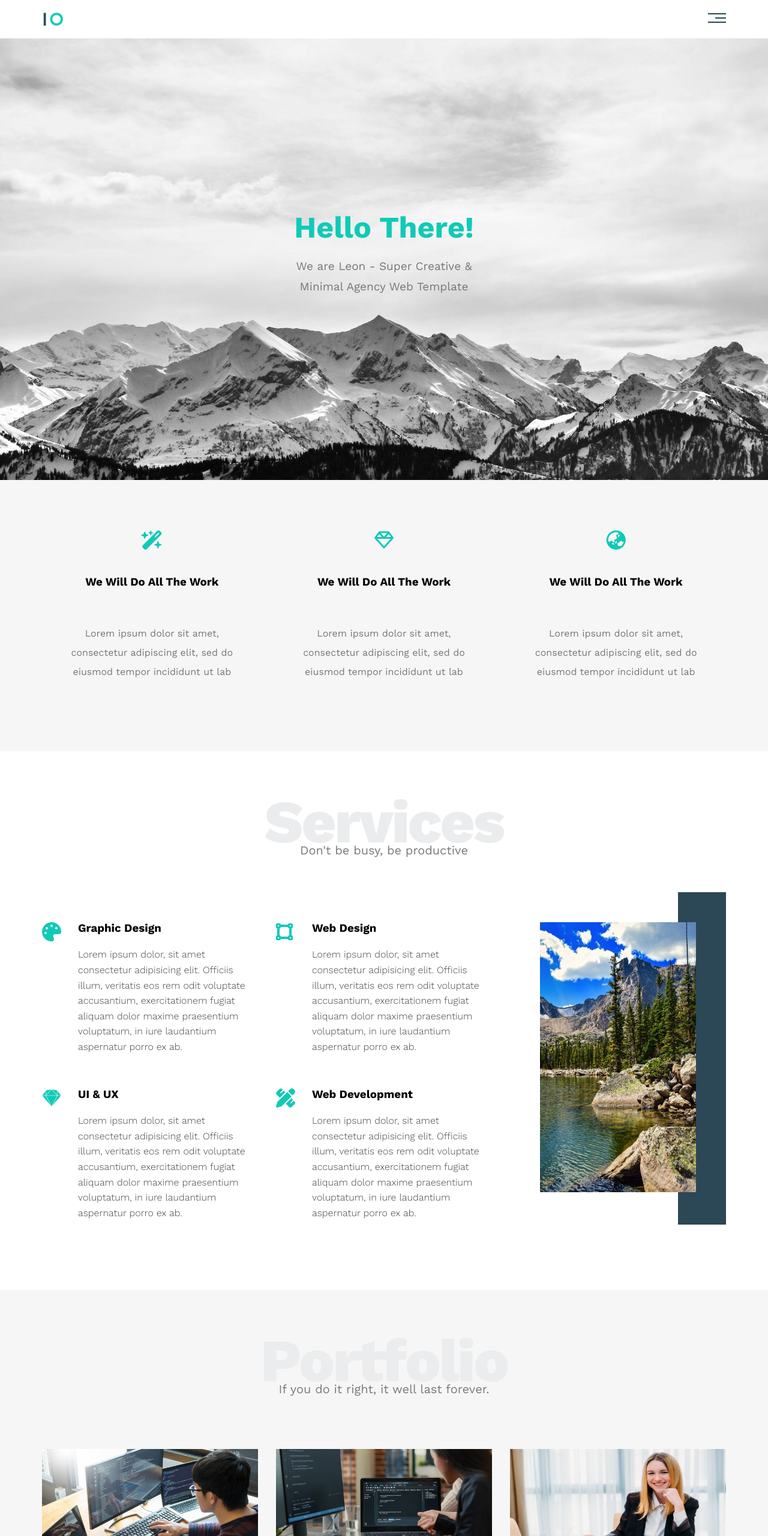
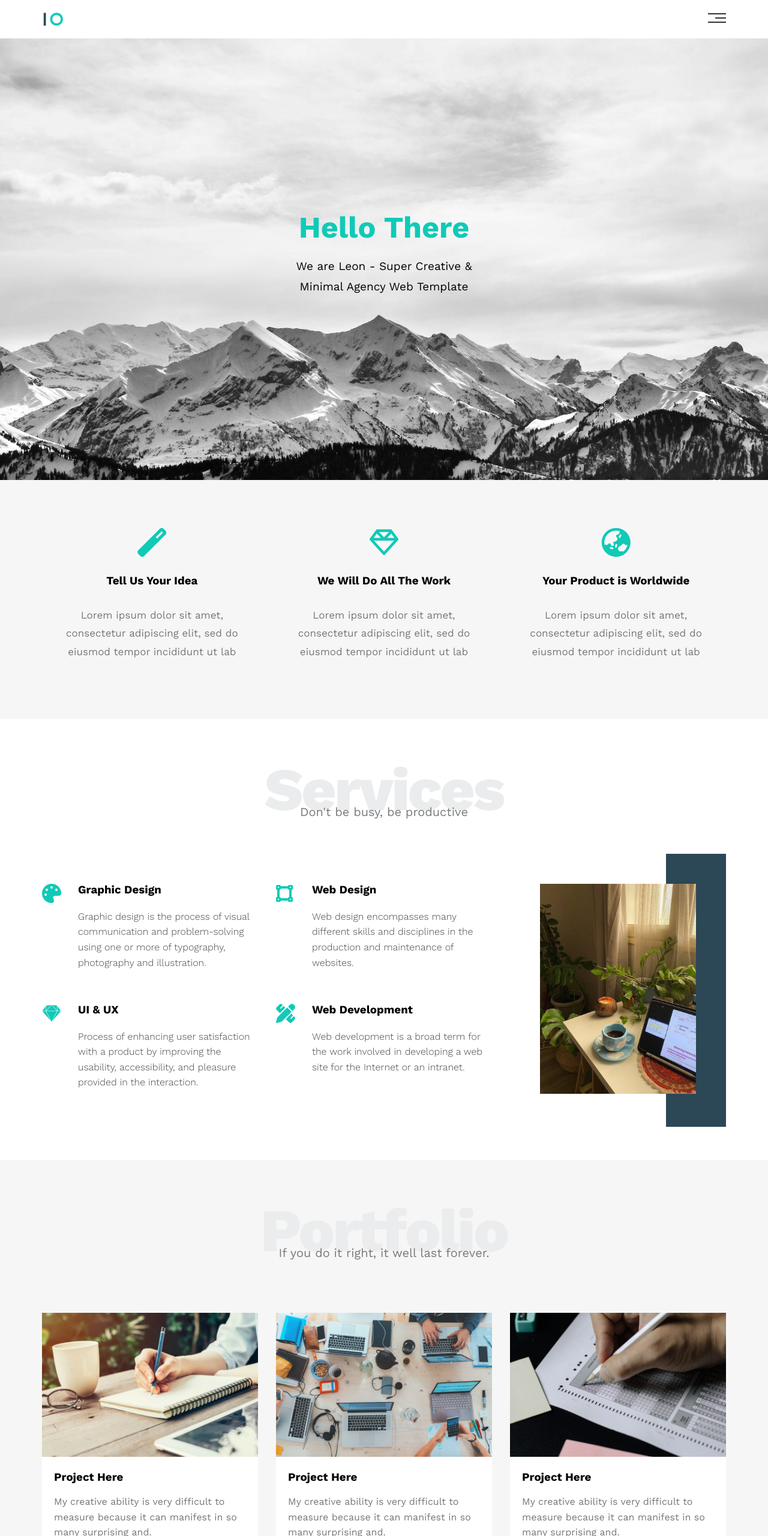
Before and after one commit to afrahalmahdi/front-website, a plain HTML site: page index.html in a window 1280 px wide. Shown: the top 2560 px of the page at 60% size. Drawn offline with nearby package versions, Linux system fonts and the light colour scheme.

Commit message:
Upload the design

```diff
--- a/css/leon.css
+++ b/css/leon.css
@@ -3,9 +3,11 @@
 :root {
     --main-color: #10cab7;
     --secondary-color: #2c4755;
+    --header-color: #333;
     --section-background: #f6f6f6;
     --section-padding: 60px;
     --section-margin: 100px;
+    --main-duration: 0.5s;
 }
 /* End Variables */
 
@@ -15,6 +17,10 @@
     -webkit-box-sizing: border-box;
     -moz-box-sizing: border-box;
     box-sizing: border-box;
+}
+
+html {
+    scroll-behavior: smooth;
 }
 
 body {
@@ -66,7 +72,7 @@ body {
 }
 
 .special-heading + p {
-    margin: -30px 0 0;
+    margin: -40px 0 0;
     font-size: 20px;
     text-align: center;
     color: #797979;
@@ -78,8 +84,7 @@ body {
     }
 
     .special-heading + p {
-        margin-top: -20px;
-        font-size: 12px;
+        margin-top: -30px;
     }
 }
 
@@ -98,7 +103,7 @@ p {
     display: flex;
     justify-content: space-between;
     align-items: center;
-    z-index: 1;
+    /* z-index: 1; */
 }
 
 .header .logo {
@@ -121,7 +126,7 @@ p {
 }
 
 .header .links .icon span {
-    background-color: #24484f;
+    background-color: var(--header-color);
     margin-bottom: 5px;
     height: 2px;
 }
@@ -132,11 +137,11 @@ p {
 
 .header .links .icon span:nth-child(2) {
     width: 60%;
-    transition: 0.3s;
-    -webkit-transition: 0.3s;
-    -moz-transition: 0.3s;
-    -ms-transition: 0.3s;
-    -o-transition: 0.3s;
+    transition: var(--main-duration);
+    -webkit-transition: var(--main-duration);
+    -moz-transition: var(--main-duration);
+    -ms-transition: var(--main-duration);
+    -o-transition: var(--main-duration);
 }
 
 .header .links .icon span:last-child {
@@ -153,6 +158,7 @@ p {
     min-width: 200px;
     top: calc(100% + 15px);
     display: none;
+    z-index: 1;
 }
 
 .header .links:hover ul {
@@ -173,12 +179,12 @@ p {
     display: block;
     padding: 15px;
     text-decoration: none;
-    color: #24484f;
-    transition: 0.3s;
-    -webkit-transition: 0.3s;
-    -moz-transition: 0.3s;
-    -ms-transition: 0.3s;
-    -o-transition: 0.3s;
+    color: var(--header-color);
+    transition: var(--main-duration);
+    -webkit-transition: var(--main-duration);
+    -moz-transition: var(--main-duration);
+    -ms-transition: var(--main-duration);
+    -o-transition: var(--main-duration);
 }
 
 .header .links ul li a:hover {
@@ -220,6 +226,7 @@ p {
 }
 
 .landing .intro-text p {
+    color: black;
     font-size: 19px;
     line-height: 1.8;
 }
@@ -244,21 +251,18 @@ p {
 }
 
 .features .feat i {
-    padding: 20px;
-    text-align: center;
+    color: var(--main-color);
 }
 
 .features .feat h3 {
-    padding: 20px;
-    text-align: center;
+    font-family: 800;
+    margin: 30px 0;
 }
 
 .features .feat p {
-    padding: 20px;
-    text-align: center;
-    justify-content: space-between;
+    line-height: 1.8;
+    font-size: 17px;
 }
-
 /* End Features */
 
 /* Start Services */
@@ -268,10 +272,10 @@ p {
 }
 
 .services .services-content {
-    margin-top: var(--section-margin);
     display: grid;
     grid-template-columns: repeat(auto-fill, minmax(300px, 1fr));
     gap: 30px;
+    margin-top: var(--section-margin);
 }
 
 .services .services-content .srv {
@@ -279,7 +283,7 @@ p {
     margin-bottom: 40px;
 }
 
-@media (mix-width: 767px) {
+@media (max-width: 767px) {
     .services .services-content .srv {
         flex-direction: column;
         text-align: center;
@@ -311,9 +315,9 @@ p {
 }
 
 .services .services-content .image::before {
-    content: '';
+    content: "";
     background-color: var(--secondary-color);
-    width: 80px;
+    width: 100px;
     height: calc(100% + 100px);
     top: -50px;
     position: absolute;
@@ -341,10 +345,10 @@ p {
 }
 
 .portfolio .portfolio-content {
-    margin-top: 80px;
     display: grid;
     grid-template-columns: repeat(auto-fill, minmax(300px, 1fr));
     gap: 30px;
+    margin-top: 80px;
 }
 
 .portfolio .portfolio-content .card {
@@ -352,9 +356,7 @@ p {
 }
 
 .portfolio .portfolio-content .card img {
-    width: 100%;
     max-width: 100%;
-    height: 50%;
 }
 
 .portfolio .portfolio-content .card .info {
@@ -386,7 +388,6 @@ p {
 
 @media (max-width: 991px) {
     .about .about-content {
-        margin-top: 70px;
         flex-direction: column;
         text-align: center;
     }
@@ -395,7 +396,7 @@ p {
 .about .about-content .image {
     position: relative;
     width: 250px;
-    height: 335px;
+    height: 375px;
 }
 
 @media (max-width: 991px) {
@@ -404,14 +405,8 @@ p {
     }
 }
 
-.about .about-content .image img {
-    height: 100%;
-    max-height: 100%;
-    max-width: 100%;
-}
-
 .about .about-content .image::before {
-    content: '';
+    content: "";
     position: absolute;
     background-color: #ebeced;
     width: 100px;
@@ -422,15 +417,15 @@ p {
 }
 
 .about .about-content .image::after {
-    content: '';
+    content: "";
     position: absolute;
-    width: 100px;
+    width: 120px;
     height: 300px;
-    border-left: 60px solid var(--main-color);
-    border-bottom: 60px solid var(--main-color);
+    border-left: 80px solid var(--main-color);
+    border-bottom: 80px solid var(--main-color);
     z-index: -1;
-    right: -130px;
     top: -40px;
+    right: -150px;
 }
 
 @media (max-width: 991px) {
@@ -438,6 +433,12 @@ p {
     .about .about-content .image::after {
         display: none;
     }
+}
+
+.about .about-content .image img {
+    height: 100%;
+    max-height: 100%;
+    max-width: 100%;
 }
 
 .about .about-content .text {
@@ -449,13 +450,12 @@ p {
     font-weight: bold;
     margin-bottom: 50px;
 }
+
 .about .about-content .text hr {
-    width: 40%;
+    width: 50%;
     display: inline-block;
     border-color: var(--main-color);
 }
-/* .about .about-content .text p:last-of-type {
-} */
 /* End About */
 
 /* Start Contact */
@@ -472,19 +472,32 @@ p {
 }
 
 .contact .info .label {
-    font-size: 40px;
+    font-size: 35px;
     font-weight: 800;
     letter-spacing: -2px;
     color: var(--secondary-color);
-    margin-bottom: 18px;
+    margin-bottom: 15px;
 }
 
 .contact .info .link {
     display: block;
-    font-size: 40px;
+    font-size: 35px;
     font-weight: 800;
     text-decoration: none;
     color: var(--main-color);
+}
+
+@media (max-width: 767px) {
+    .contact .info .label,
+    .contact .info .link {
+        font-size: 25px;
+    }
+}
+
+@media (max-width: 400px) {
+    .contact .info .link {
+        font-size: 20px;
+    }
 }
 
 .contact .info .social {
@@ -498,20 +511,6 @@ p {
     margin-left: 10px;
     color: var(--secondary-color);
 }
-
-@media (max-width: 767px) {
-    .contact .info .label,
-    .contact .info .link {
-        font-size: 25px;
-    }
-}
-
-@media (max-width: 400px) {
-    .contact .info .label,
-    .contact .info .link {
-        font-size: 20px;
-    }
-}
 /* End Contact */
 
 /* Start Footer */
@@ -524,7 +523,7 @@ p {
 }
 
 .footer span {
-    font-weight: 700;
+    font-weight: bold;
     color: var(--main-color);
 }
 
--- a/index.html
+++ b/index.html
@@ -3,6 +3,7 @@
 
 <head>
     <meta charset="UTF-8">
+    <meta http-equiv="X-UA-Compatible" content="IE=edge">
     <meta name="viewport" content="width=device-width, initial-scale=1.0">
     <title>Leon | Template One</title>
     <!-- Main Template CSS File -->
@@ -12,7 +13,7 @@
     <!-- Font Awesome Library -->
     <link rel="stylesheet" href="css/all.min.css">
     <!-- Google Fonts -->
-    <link rel="preconnect" href="https://fonts.gstatic.com" crossorigin>
+    <link rel="preconnect" href="https://fonts.gstatic.com" />
     <link
         href="https://fonts.googleapis.com/css2?family=Poppins:wght@300&family=Work+Sans:wght@200;300;400;500;600;700;800&display=swap"
         rel="stylesheet">
@@ -22,7 +23,7 @@
     <!-- Start Header -->
     <div class="header">
         <div class="container">
-            <img class="logo" src="images/logo.png" alt="">
+            <img decoding="async" class="logo" src="images/logo.png" alt="">
             <div class="links">
                 <span class="icon">
                     <span></span>
@@ -43,43 +44,45 @@
     <!-- Start Landing Section -->
     <div class="landing">
         <div class="intro-text">
-            <h1>Hello There!</h1>
-            <p>We are Leon - Super Creative & Minimal
-                Agency Web Template</p>
+            <h1>Hello There</h1>
+            <p>We are Leon - Super Creative & Minimal Agency Web Template</p>
         </div>
     </div>
     <!-- End Landing Section -->
 
     <!-- Start Features -->
-    <div class="features">
+    <div class="features" id="features">
         <div class="container">
             <div class="feat">
-                <i class="fa-solid fa-wand-magic-sparkles fa-2xl" style="color: var(--main-color);"></i>
+                <i class="fas fa-magic fa-3x"></i>
+                <h3>Tell Us Your Idea</h3>
+                <p>Lorem ipsum dolor sit amet, consectetur
+                    adipiscing elit, sed do eiusmod tempor
+                    incididunt ut lab
+                </p>
+            </div>
+            <div class="feat">
+                <i class="far fa-gem fa-3x"></i>
                 <h3>We Will Do All The Work</h3>
                 <p>Lorem ipsum dolor sit amet, consectetur
                     adipiscing elit, sed do eiusmod tempor
-                    incididunt ut lab</p>
+                    incididunt ut lab
+                </p>
             </div>
             <div class="feat">
-                <i class="fa-regular fa-gem fa-2xl" style="color: var(--main-color);"></i>
-                <h3>We Will Do All The Work</h3>
+                <i class="fas fa-globe-asia fa-3x"></i>
+                <h3>Your Product is Worldwide</h3>
                 <p>Lorem ipsum dolor sit amet, consectetur
                     adipiscing elit, sed do eiusmod tempor
-                    incididunt ut lab</p>
-            </div>
-            <div class="feat">
-                <i class="fa-solid fa-earth-asia fa-2xl" style="color: var(--main-color);"></i>
-                <h3>We Will Do All The Work</h3>
-                <p>Lorem ipsum dolor sit amet, consectetur
-                    adipiscing elit, sed do eiusmod tempor
-                    incididunt ut lab</p>
+                    incididunt ut lab
+                </p>
             </div>
         </div>
     </div>
     <!-- End Features -->
 
     <!-- Start Services -->
-    <div class="services">
+    <div class="services" id="services">
         <div class="container">
             <h2 class="special-heading">Services</h2>
             <p>Don't be busy, be productive</p>
@@ -91,10 +94,8 @@
                         <div class="text">
                             <h3>Graphic Design</h3>
                             <p>
-                                Lorem ipsum dolor, sit amet consectetur adipisicing elit.
-                                Officiis illum, veritatis eos rem odit voluptate accusantium,
-                                exercitationem fugiat aliquam dolor maxime praesentium voluptatum,
-                                in iure laudantium aspernatur porro ex ab.
+                                Graphic design is the process of visual communication and problem-solving using one or more of
+                                typography, photography and illustration.
                             </p>
                         </div>
                     </div>
@@ -103,10 +104,8 @@
                         <div class="text">
                             <h3>UI & UX</h3>
                             <p>
-                                Lorem ipsum dolor, sit amet consectetur adipisicing elit.
-                                Officiis illum, veritatis eos rem odit voluptate accusantium,
-                                exercitationem fugiat aliquam dolor maxime praesentium voluptatum,
-                                in iure laudantium aspernatur porro ex ab.
+                                Process of enhancing user satisfaction with a product by improving the usability, accessibility, and
+                                pleasure provided in the interaction.
                             </p>
                         </div>
                     </div>
@@ -119,10 +118,8 @@
                         <div class="text">
                             <h3>Web Design</h3>
                             <p>
-                                Lorem ipsum dolor, sit amet consectetur adipisicing elit.
-                                Officiis illum, veritatis eos rem odit voluptate accusantium,
-                                exercitationem fugiat aliquam dolor maxime praesentium voluptatum,
-                                in iure laudantium aspernatur porro ex ab.
+                                Web design encompasses many different skills and disciplines in the production and maintenance of
+                                websites.
                             </p>
                         </div>
                     </div>
@@ -131,10 +128,8 @@
                         <div class="text">
                             <h3>Web Development</h3>
                             <p>
-                                Lorem ipsum dolor, sit amet consectetur adipisicing elit.
-                                Officiis illum, veritatis eos rem odit voluptate accusantium,
-                                exercitationem fugiat aliquam dolor maxime praesentium voluptatum,
-                                in iure laudantium aspernatur porro ex ab.
+                                Web development is a broad term for the work involved in developing a web site for the Internet or an
+                                intranet.
                             </p>
                         </div>
                     </div>
@@ -142,7 +137,7 @@
                 </div>
                 <div class="col">
                     <div class="image image-column">
-                        <img src="images/services-1.jpg" alt="" width="300px" height="450px">
+                        <img decoding="async" src="images/services.jpeg" alt="" height="350px">
                     </div>
                 </div>
             </div>
@@ -151,39 +146,30 @@
     <!-- End Services -->
 
     <!-- Start Portfolio -->
-    <div class="portfolio">
+    <div class="portfolio" id="portfolio">
         <div class="container">
             <h2 class="special-heading">Portfolio</h2>
             <p>If you do it right, it well last forever.</p>
             <div class="portfolio-content">
                 <div class="card">
-                    <img src="images/portfolio-1.jpeg" alt="">
+                    <img decoding="async" src="images/portfolio-1.jpg" alt="">
                     <div class="info">
                         <h3>Project Here</h3>
-                        <p>
-                            Lorem ipsum, dolor sit consectetur adipisicing elit.
-                            Rem illum odio alias numquam non repudiandae vel.
-                        </p>
+                        <p>My creative ability is very difficult to measure because it can manifest in so many surprising and.</p>
                     </div>
                 </div>
                 <div class="card">
-                    <img src="images/portfolio-2.jpeg" alt="">
+                    <img decoding="async" src="images/portfolio-2.jpg" alt="">
                     <div class="info">
                         <h3>Project Here</h3>
-                        <p>
-                            Lorem ipsum, dolor sit consectetur adipisicing elit.
-                            Rem illum odio alias numquam non repudiandae vel.
-                        </p>
+                        <p>My creative ability is very difficult to measure because it can manifest in so many surprising and.</p>
                     </div>
                 </div>
                 <div class="card">
-                    <img src="images/portfolio-3.jpeg" alt="">
+                    <img decoding="async" src="images/portfolio-3.jpg" alt="">
                     <div class="info">
                         <h3>Project Here</h3>
-                        <p>
-                            Lorem ipsum, dolor sit consectetur adipisicing elit.
-                            Rem illum odio alias numquam non repudiandae vel.
-                        </p>
+                        <p>My creative ability is very difficult to measure because it can manifest in so many surprising and.</p>
                     </div>
                 </div>
             </div>
@@ -192,13 +178,13 @@
     <!-- End Portfolio -->
 
     <!-- Start About -->
-    <div class="about">
+    <div class="about" id="about">
         <div class="container">
             <h2 class="special-heading">About</h2>
             <p>Less is more work</p>
             <div class="about-content">
                 <div class="image">
-                    <img src="images/about.jpeg" alt="">
+                    <img decoding="async" src="images/about.jpeg" alt="">
                 </div>
                 <div class="text">
                     <p>
@@ -206,7 +192,7 @@
                         repellendus quidem aliquam at eum eius quisquam, et sed cum temporibus iure fugiat quo ab in
                         cupiditate necessitatibus.
                     </p>
-                    <hr>
+                    <hr />
                     <p>
                         Lorem ipsum dolor sit amet consectetur adipisicing elit. Laudantium minus aperiam ipsa,
                         repellendus quidem aliquam at eum eius quisquam, et sed cum temporibus iure fugiat quo ab in
@@ -219,7 +205,7 @@
     <!-- End About -->
 
     <!-- Start Contact -->
-    <div class="contact">
+    <div class="contact" id="contact">
         <div class="container">
             <h2 class="special-heading">Contact</h2>
             <p>We are born to create</p>
@@ -239,9 +225,8 @@
 
     <!-- Start Footer -->
     <div class="footer">
-        &copy; 2023 - <span>Afrah</span>, All Right Reserved
+        &copy; 2023 <span>Afrah</span> All Right Reserved
     </div>
     <!-- End Footer -->
 </body>
-
 </html>
```
Also changed, not shown: images/about-1.jpeg (deleted), images/portfolio-1.jpeg (deleted), images/portfolio-1.jpg (added), images/portfolio-2.jpeg (deleted), images/portfolio-2.jpg (added), images/portfolio-3.jpeg (deleted), images/portfolio-3.jpg (added), images/programmer.jpg (deleted), images/services-1.jpg (deleted), images/services.jpeg (renamed from images/port.jpeg), images/services.jpg (deleted).
